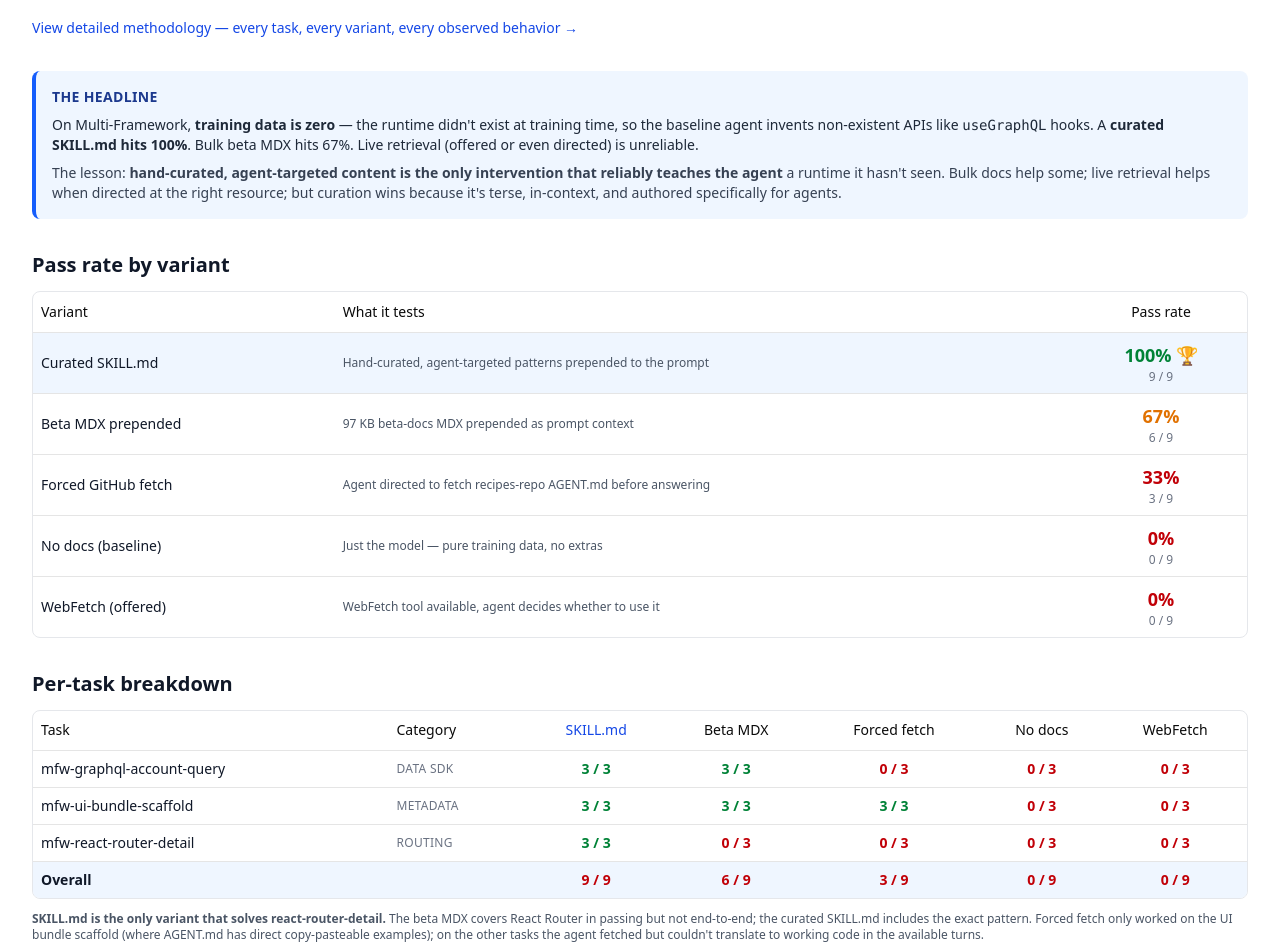
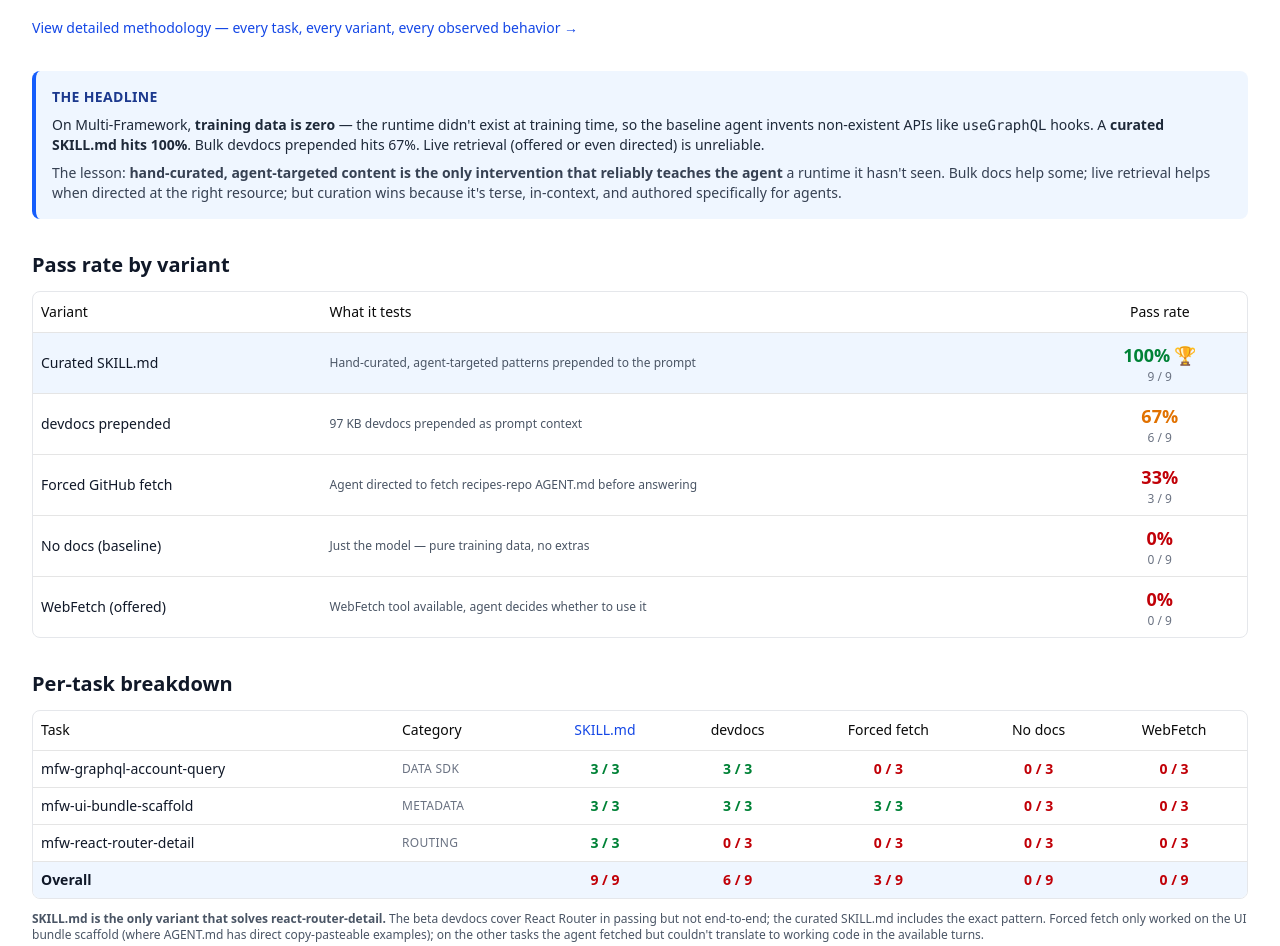
Before and after one commit to andrewyu47/mfw-quickramp-crm, a React (Vite) app in the folder force-app/main/default/uiBundles/QuickRampCRM/: page /eval in a window 1280 px wide. Shown: the part 226-1172 px from the top of the page. Built offline with nearby package versions, Linux system fonts and the light colour scheme; what @salesforce/sdk-data would draw is missing.

Commit message:
Rename 'Beta MDX prepended' → 'devdocs prepended' across both pages

```diff
--- a/force-app/main/default/uiBundles/QuickRampCRM/src/pages/Eval.tsx
+++ b/force-app/main/default/uiBundles/QuickRampCRM/src/pages/Eval.tsx
@@ -49,8 +49,8 @@ const VARIANTS: VariantRow[] = [
   },
   {
     key: 'with-docs',
-    label: 'Beta MDX prepended',
-    what: '97 KB beta-docs MDX prepended as prompt context',
+    label: 'devdocs prepended',
+    what: '97 KB devdocs prepended as prompt context',
     pct: 67,
     fraction: '6 / 9',
     verdict: 'partial',
@@ -178,7 +178,7 @@ export default function Eval() {
           On Multi-Framework, <strong>training data is zero</strong> — the runtime didn't exist
           at training time, so the baseline agent invents non-existent APIs like{' '}
           <code>useGraphQL</code> hooks. A <strong>curated SKILL.md hits 100%</strong>. Bulk
-          beta MDX hits 67%. Live retrieval (offered or even directed) is unreliable.
+          devdocs prepended hits 67%. Live retrieval (offered or even directed) is unreliable.
         </p>
         <p className="text-sm text-gray-700">
           The lesson: <strong>hand-curated, agent-targeted content is the only intervention that
@@ -229,7 +229,7 @@ export default function Eval() {
                 <TableHead>Task</TableHead>
                 <TableHead>Category</TableHead>
                 <TableHead className="text-center text-blue-700">SKILL.md</TableHead>
-                <TableHead className="text-center">Beta MDX</TableHead>
+                <TableHead className="text-center">devdocs</TableHead>
                 <TableHead className="text-center">Forced fetch</TableHead>
                 <TableHead className="text-center">No docs</TableHead>
                 <TableHead className="text-center">WebFetch</TableHead>
@@ -263,7 +263,7 @@ export default function Eval() {
         </div>
         <p className="text-xs text-gray-600 mt-3">
           <strong>SKILL.md is the only variant that solves react-router-detail.</strong> The beta
-          MDX covers React Router in passing but not end-to-end; the curated SKILL.md includes
+          devdocs cover React Router in passing but not end-to-end; the curated SKILL.md includes
           the exact pattern. Forced fetch only worked on the UI bundle scaffold (where AGENT.md
           has direct copy-pasteable examples); on the other tasks the agent fetched but couldn't
           translate to working code in the available turns.
@@ -283,7 +283,7 @@ export default function Eval() {
               <p>
                 The hand-curated SKILL.md (a 7 KB cheat sheet covering the data SDK,
                 GraphQL UIAPI shape, UIBundle metadata, and React Router patterns) scored{' '}
-                <strong>100%</strong> across all three tasks. Bulk MDX hit 67%. Live retrieval
+                <strong>100%</strong> across all three tasks. devdocs hit 67%. Live retrieval
                 hit 33% at best.
               </p>
               <p className="text-xs text-gray-500">
--- a/force-app/main/default/uiBundles/QuickRampCRM/src/pages/Methodology.tsx
+++ b/force-app/main/default/uiBundles/QuickRampCRM/src/pages/Methodology.tsx
@@ -121,12 +121,12 @@ const VARIANTS: VariantSpec[] = [
   },
   {
     key: 'with-docs',
-    label: 'Beta MDX prepended',
+    label: 'devdocs prepended',
     promptPrefix:
-      '"{docs_context}{intent}" — the 97 KB trimmed `SalesforceBEtaDocs_trimmed.md` is prepended to the prompt via the task\'s `context_refs`.',
+      '"{docs_context}{intent}" — 97 KB of trimmed developer docs is prepended to the prompt via the task\'s `context_refs`.',
     allowedTools: 'Bash, Read, Write, Edit',
     observed:
-      'Helped for graphql-account-query and ui-bundle-scaffold (3/3 each) but failed on react-router-detail (0/3 — the routing patterns are mentioned in the MDX but not demonstrated end-to-end). 6/9 overall.',
+      'Helped for graphql-account-query and ui-bundle-scaffold (3/3 each) but failed on react-router-detail (0/3 — the routing patterns are mentioned in the devdocs but not demonstrated end-to-end). 6/9 overall.',
   },
   {
     key: 'with-docs-fetch',
@@ -183,7 +183,7 @@ export default function Methodology() {
           <strong>Suite:</strong> 3 Multi-Framework tasks (React data SDK / UIBundle
           metadata / React Router) authored as a YAML task spec with explicit PASS/FAIL criteria.
           <br />
-          <strong>Variants:</strong> 5 documentation conditions (no docs / curated SKILL.md / beta MDX prepended / WebFetch offered / forced GitHub fetch).
+          <strong>Variants:</strong> 5 documentation conditions (no docs / curated SKILL.md / devdocs prepended / WebFetch offered / forced GitHub fetch).
           <br />
           <strong>Repeats:</strong> 3 per task × variant pair. Each scored independently by the
           grader.
@@ -546,7 +546,7 @@ const result = await dataSdk.graphql?.(QUERY);
     category: mfw-data
     ground_truth:
       context_refs:
-        - SalesforceBEtaDocs_trimmed.md
+        - devdocs_trimmed.md
       criteria: |
         PASS requires:
         - Imports \`createDataSDK\` and \`gql\` from \`@salesforce/sdk-data\`
```
Also changed, not shown: 3 other files (tests, documents, lock files or other folders).
